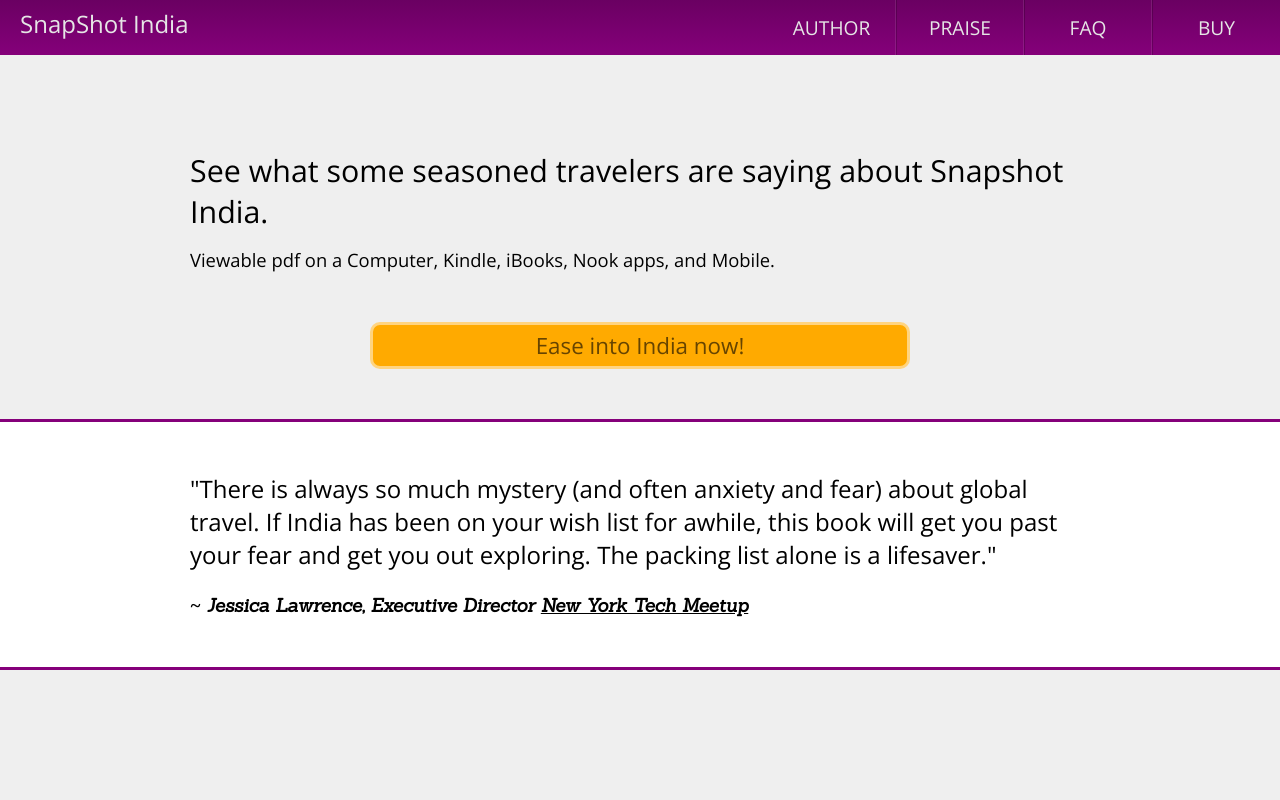
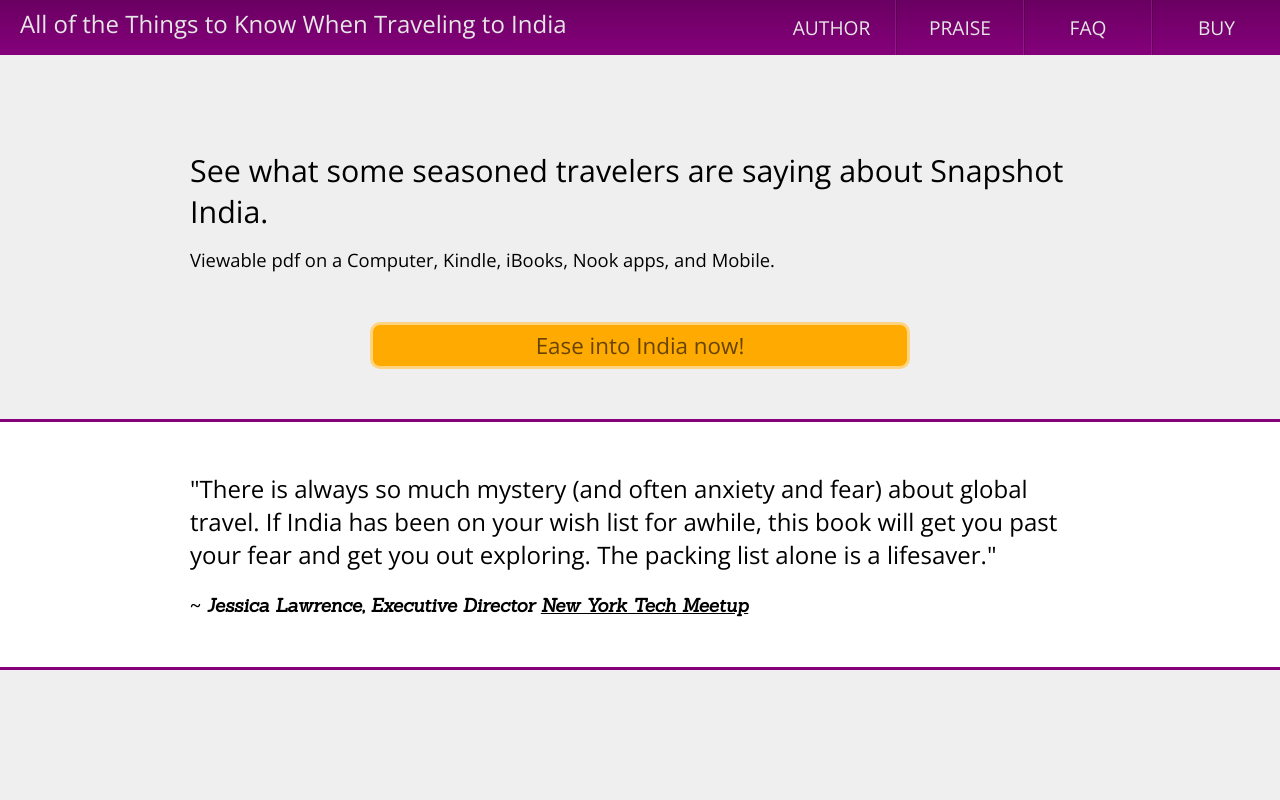
Before and after one commit to tinasoul/SnapShotIndia, a plain HTML site: page praise.html in a window 1280 px wide. Shown: the top 800 px of the page. Drawn offline with nearby package versions, Linux system fonts and the light colour scheme; a script that the page names is missing.

Commit message:
Update praise.html

```diff
--- a/praise.html
+++ b/praise.html
@@ -6,8 +6,8 @@
   <meta name="viewport" content="width=device-width"/>
   <meta name=”SnapShot India” content=”A quick guide to India travel for backpackers, yoga retreats, and more. ”/>
   <meta name="Author" content="Tina P.Shah">
-
-  <title>Snapshot India | Guide to India travel for backpackers</title>
+  <meta name="description" content="There are many important things to know when traveling to India. SnapShot India has all of the tips you need to ease into India. Learn more online now!">
+  <title>SnapShot India: Things to Know When Traveling to India</title>
   <link rel="shortcut icon" href="favicon.ico">
   <link rel="stylesheet" type="text/css" href="style.css">
   <link href='http://fonts.googleapis.com/css?family=Open+Sans:300italic,400italic,600italic,700italic,800italic,400,300,600,700,800' rel='stylesheet' type='text/css'>
@@ -40,7 +40,7 @@ m=s.getElementsByTagName(o)[0];a.async=1;a.src=g;m.parentNode.insertBefore(a,m)
 
     <nav class="navbar">
       <div class="navholder">
-          <h1 class="toplogo"><a href="http://snapshotindia.com">SnapShot India</a></h1>
+          <h1 class="toplogo"><a href="http://snapshotindia.com">All of the Things to Know When Traveling to India</a></h1>
         <ul class="toplinks">
           <li><a href="https://about.me/breathewithtina" target="blank">Author</a></li>
           <li><a href="http://snapshotindia.com/praise.html">Praise</a></li>
```
